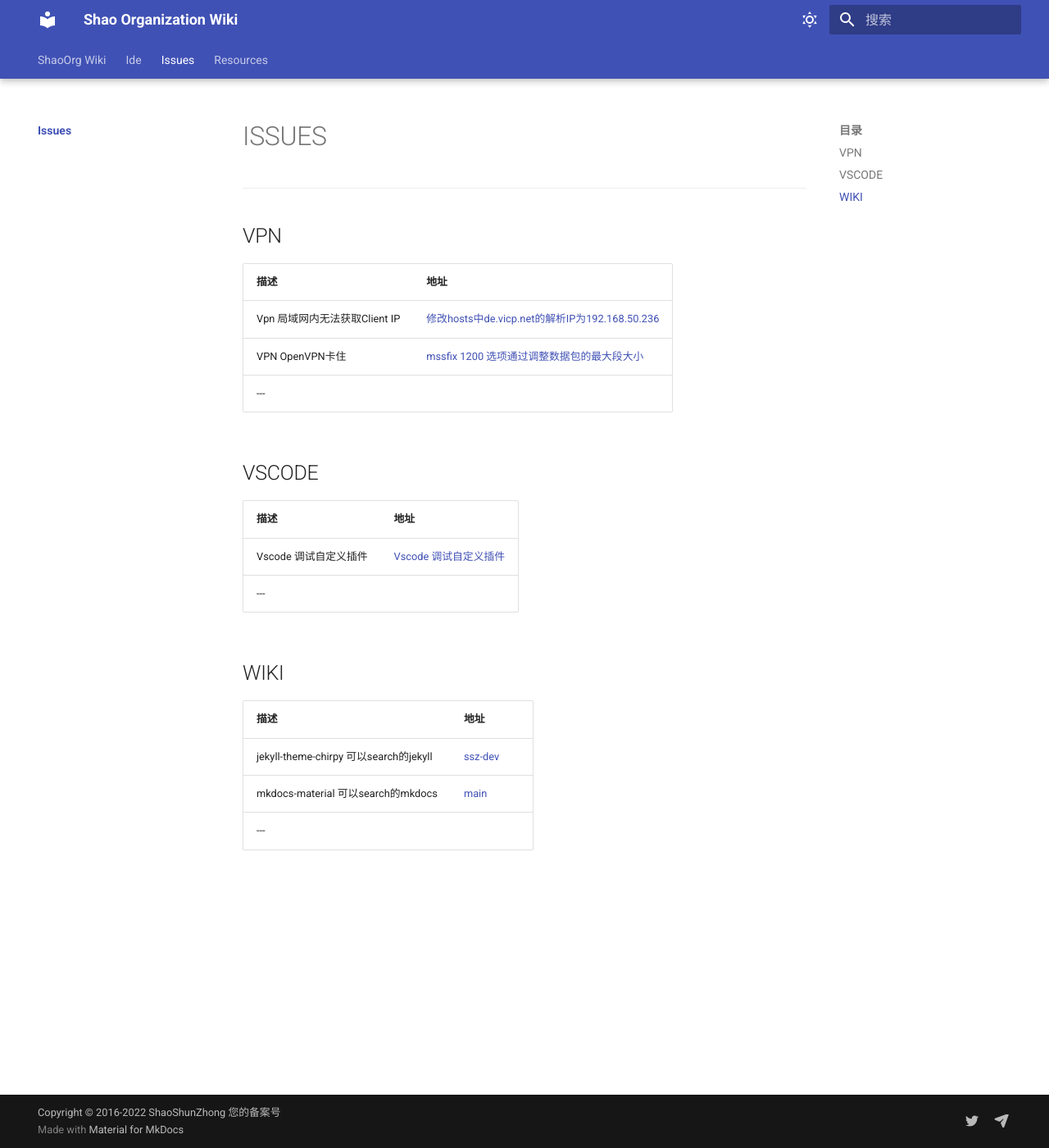
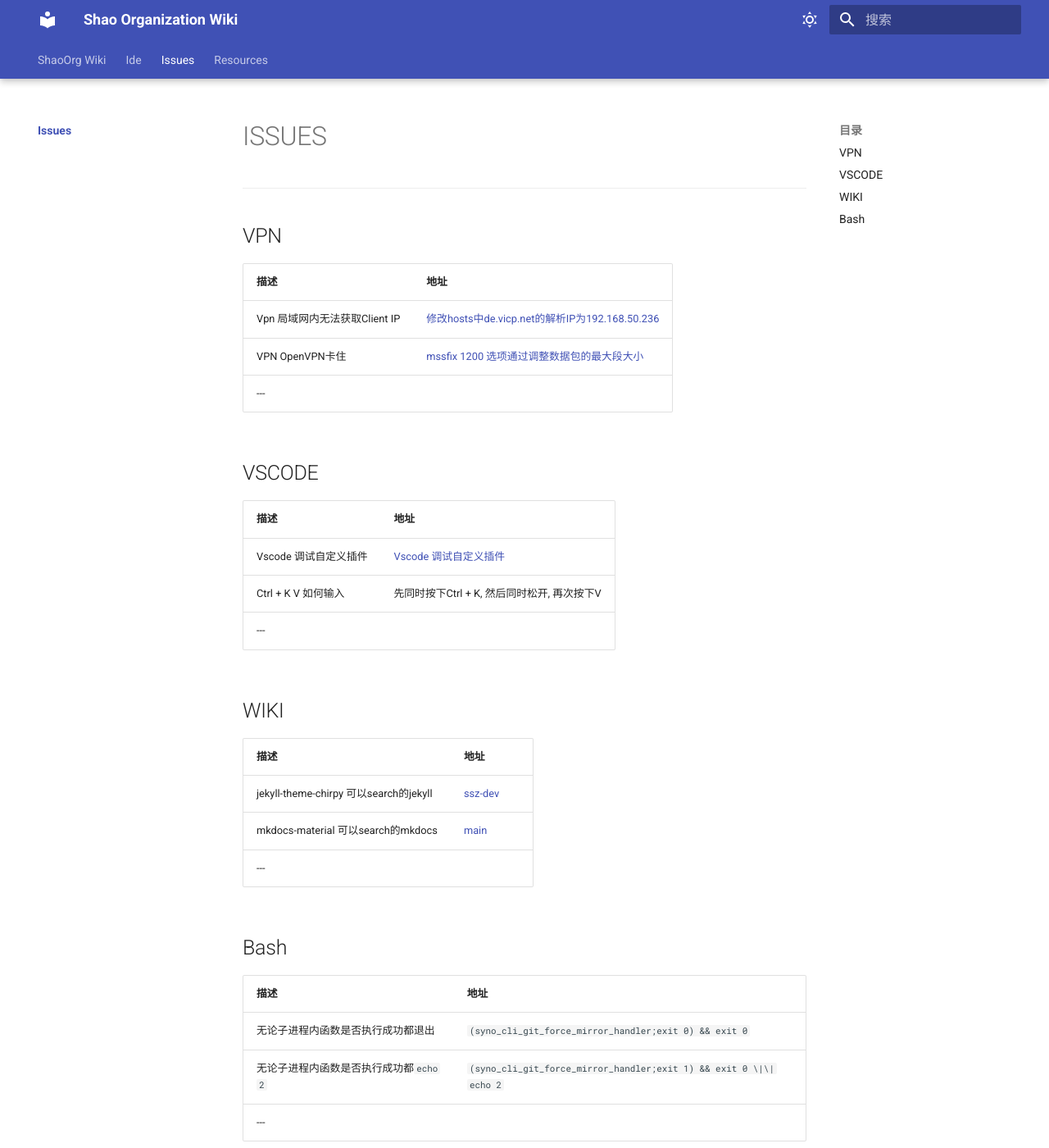
Before and after one commit to ShaoOrg/bulletin, an MkDocs documentation site: the page built from docs/issues/index.md, in a window 1280 px wide and 1400 px high. Shown: the whole window at 82% size. Built offline with MkDocs 1.6.1 and Material for MkDocs 9.7.7, drawn with Linux system fonts in a browser that asks for light colours.

Commit message:
NOCR: bash issues

```diff
--- a/docs/issues/index.md
+++ b/docs/issues/index.md
@@ -12,6 +12,7 @@
 |描述|地址|
 |  ----  | ----  |
 |Vscode 调试自定义插件|[Vscode 调试自定义插件](https://de.vicp.net:6586/browse/KS-188)|
+|Ctrl + K V 如何输入|先同时按下Ctrl + K, 然后同时松开, 再次按下V|
 ---
 
 ## WIKI
@@ -20,3 +21,10 @@
 |jekyll-theme-chirpy 可以search的jekyll|[ssz-dev](https://github.shao.sh/ShaoOrg/jekyll-theme-chirpy/tree/ssz-dev)|
 |mkdocs-material 可以search的mkdocs|[main](https://github.shao.sh/ShaoOrg/bulletin)|
 ---
+
+## Bash
+|描述|地址|
+|  ----  | ----  |
+|无论子进程内函数是否执行成功都退出|`(syno_cli_git_force_mirror_handler;exit 0) && exit 0`|
+|无论子进程内函数是否执行成功都`echo 2`|`(syno_cli_git_force_mirror_handler;exit 1) && exit 0 \|\| echo 2`|
+---
```
